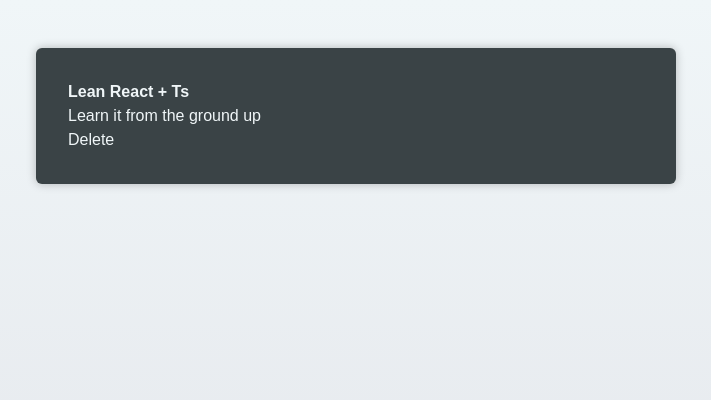
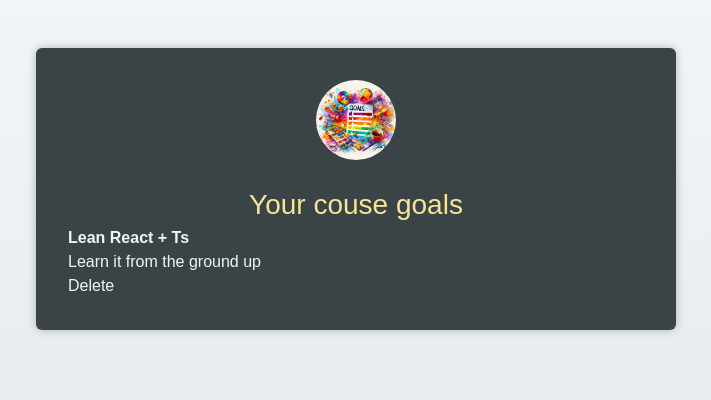
Before and after one commit to GaziRiad/next-typescript-basics, a Next.js app: page / in a window 1280 px wide. Shown: the top 400 px of the page, without its empty margins (284-995 px from the left). Built offline with nearby package versions, Linux system fonts and the light colour scheme.

Commit message:
Creating a header component

```diff
--- a/app/page.tsx
+++ b/app/page.tsx
@@ -1,9 +1,13 @@
 import CourseGoal from "@/components/CourseGoal";
-import React from "react";
+// import goalsImg from "/goals.jpg";
+import Header from "@/components/Header";
 
 export default function Home() {
   return (
     <main>
+      <Header image={{ src: "/goals.jpg", alt: "A list of goals" }}>
+        <h1>Your couse goals</h1>
+      </Header>
       <CourseGoal title="Lean React + Ts">
         <p>Learn it from the ground up</p>
       </CourseGoal>
--- /dev/null
+++ b/components/Header.tsx
@@ -0,0 +1,21 @@
+import Image from "next/image";
+import { type ReactNode } from "react";
+
+interface HeaderProps {
+  image: {
+    src: string;
+    alt: string;
+  };
+  children: ReactNode;
+}
+
+function Header({ image, children }: HeaderProps) {
+  return (
+    <header>
+      <Image src={image.src} alt={image.alt} height={500} width={500} />
+      {children}
+    </header>
+  );
+}
+
+export default Header;
```
